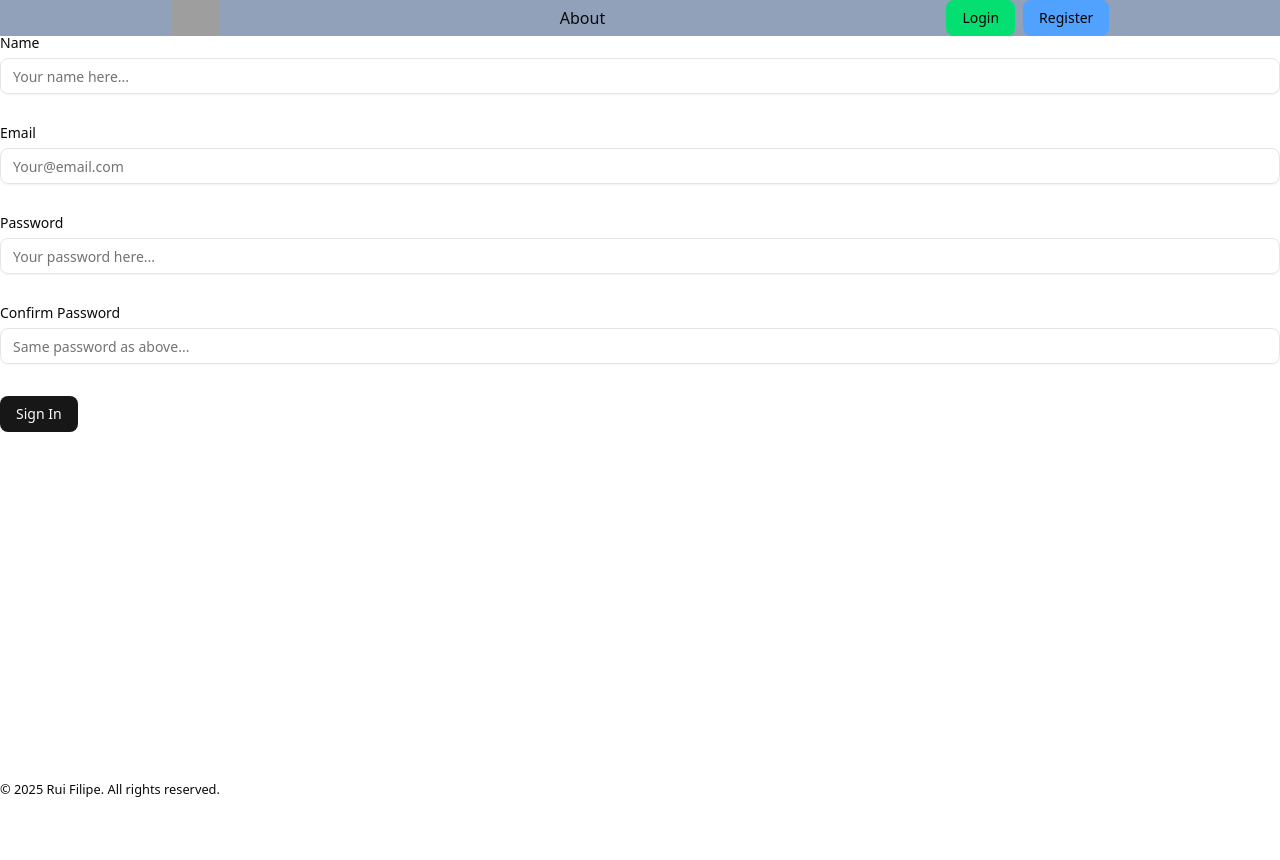
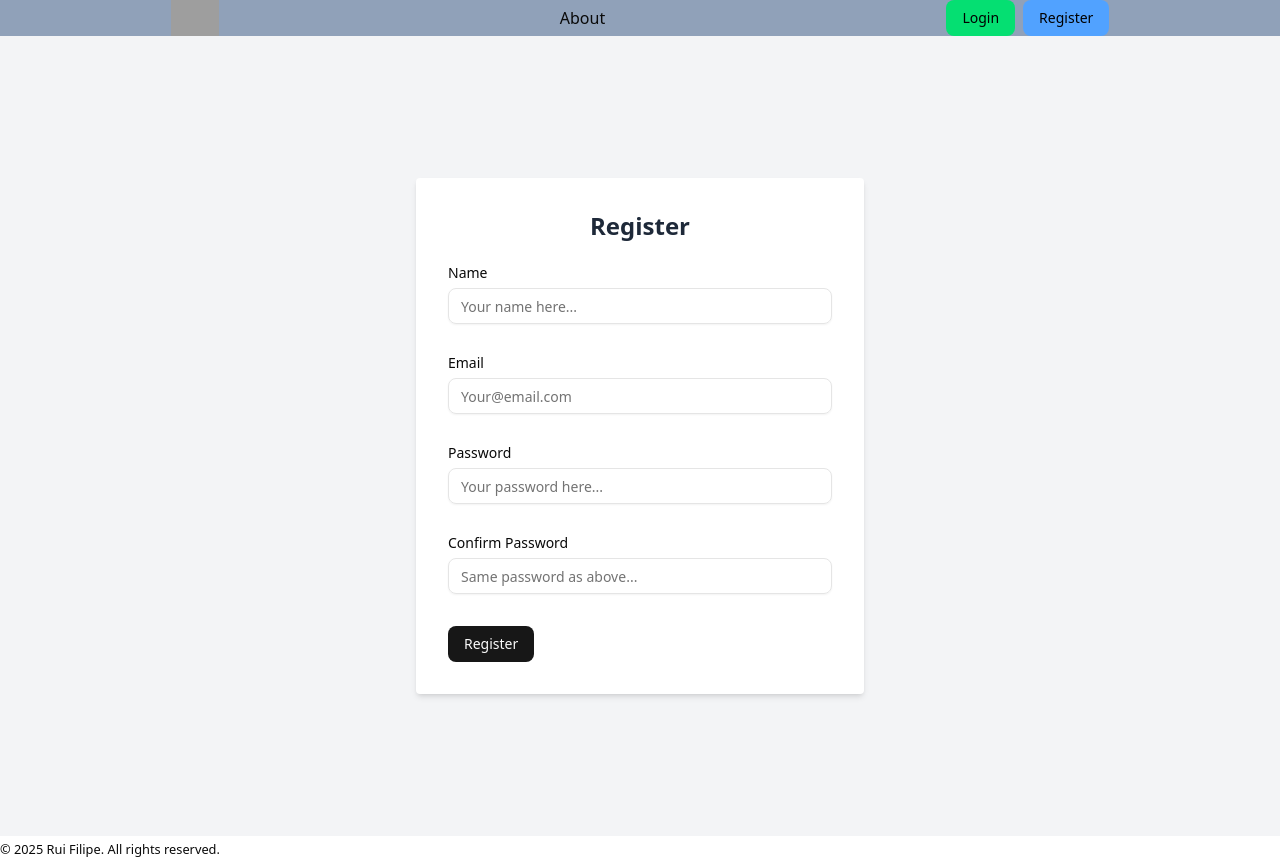
Before and after one commit to RuiMNFilipe/kanban_board, a Next.js app: page /register in a window 1280 px wide. Before the commit the page ends 800 px from the top, so only its background shows below. Built offline with nearby package versions, Linux system fonts and the light colour scheme; no server answers; grey boxes are pictures that could not be loaded.

Commit message:
Refactor Login and Register Pages into a single reusable component

```diff
--- /dev/null
+++ b/app/(auth)/login/page.tsx
@@ -0,0 +1,5 @@
+import AuthPage from "@/components/AuthPage";
+
+export default function LoginPage() {
+  return <AuthPage type="login" />;
+}
--- /dev/null
+++ b/app/(auth)/register/page.tsx
@@ -0,0 +1,5 @@
+import AuthPage from "@/components/AuthPage";
+
+export default function RegisterPage() {
+  return <AuthPage type="register" />;
+}
--- a/app/login/page.tsx
+++ /dev/null
@@ -1,75 +0,0 @@
-"use client";
-
-import { loginAction } from "@/actions/authentication";
-import { AuthForm } from "@/components/AuthForm";
-import { signInSchema } from "@/lib/zod";
-import { zodResolver } from "@hookform/resolvers/zod";
-import { useRouter } from "next/navigation";
-import { useForm } from "react-hook-form";
-import { z } from "zod";
-
-export default function LoginPage() {
-  const router = useRouter();
-
-  const signInForm = useForm<z.infer<typeof signInSchema>>({
-    resolver: zodResolver(signInSchema),
-    defaultValues: {
-      email: "",
-      password: "",
-    },
-  });
-
-  async function onSubmit(values: z.infer<typeof signInSchema>) {
-    const formData = new FormData();
-    formData.append("email", values.email);
-    formData.append("password", values.password);
-
-    try {
-      const result = await loginAction(formData);
-
-      if (result?.success) {
-        router.push("/");
-      } else {
-        if (result?.error === "CredentialsSignin") {
-          signInForm.setError("root.invalidCredentials", {
-            message:
-              "Invalid credentials. Don't have an account? Please, register.",
-            type: "valueAsNumber",
-          });
-        } else {
-          signInForm.setError("root.serverError", {
-            message: "An error occurred. Please try again.",
-          });
-        }
-      }
-    } catch (error) {
-      signInForm.setError("root.serverError", {
-        message: "An unexpected error occurred. Please try again.",
-      });
-    }
-  }
-
-  return (
-    <AuthForm
-      schema={signInSchema}
-      form={signInForm}
-      fields={[
-        {
-          name: "email",
-          label: "Email",
-          type: "email",
-          placeholder: "Your@email.com",
-        },
-        {
-          name: "password",
-          label: "Password",
-          type: "password",
-          placeholder: "Your password here...",
-        },
-      ]}
-      onSubmit={onSubmit}
-      submitLabel="Sign In"
-      defaultValues={{ email: "", password: "" }}
-    />
-  );
-}
--- a/app/register/page.tsx
+++ /dev/null
@@ -1,91 +0,0 @@
-"use client";
-
-import { registerAction } from "@/actions/authentication";
-import { AuthForm } from "@/components/AuthForm";
-import { registerSchema } from "@/lib/zod";
-import { zodResolver } from "@hookform/resolvers/zod";
-import { useRouter } from "next/navigation";
-import { useForm } from "react-hook-form";
-import { z } from "zod";
-
-export default function RegisterPage() {
-  const router = useRouter();
-
-  const registerForm = useForm<z.infer<typeof registerSchema>>({
-    resolver: zodResolver(registerSchema),
-    defaultValues: {
-      name: "",
-      email: "",
-      password: "",
-      cPassword: "",
-    },
-  });
-
-  async function onSubmit(values: z.infer<typeof registerSchema>) {
-    const formData = new FormData();
-    formData.append("email", values.email);
-    formData.append("password", values.password);
-    formData.append("cPassword", values.cPassword);
-    formData.append("name", values.name);
-
-    try {
-      const result = await registerAction(formData);
-
-      if (result?.success) {
-        router.push("/");
-      } else {
-        if (result?.error === "CredentialsSignin") {
-          registerForm.setError("root.invalidCredentials", {
-            message:
-              "Invalid credentials. Don't have an account? Please, register.",
-            type: "valueAsNumber",
-          });
-        } else {
-          registerForm.setError("root.serverError", {
-            message: "An error occurred. Please try again.",
-          });
-        }
-      }
-    } catch (error) {
-      registerForm.setError("root.serverError", {
-        message: "An unexpected error occurred. Please try again.",
-      });
-    }
-  }
-
-  return (
-    <AuthForm
-      schema={registerSchema}
-      form={registerForm}
-      fields={[
-        {
-          name: "name",
-          label: "Name",
-          type: "text",
-          placeholder: "Your name here...",
-        },
-        {
-          name: "email",
-          label: "Email",
-          type: "email",
-          placeholder: "Your@email.com",
-        },
-        {
-          name: "password",
-          label: "Password",
-          type: "password",
-          placeholder: "Your password here...",
-        },
-        {
-          name: "cPassword",
-          label: "Confirm Password",
-          type: "password",
-          placeholder: "Same password as above...",
-        },
-      ]}
-      onSubmit={onSubmit}
-      submitLabel="Sign In"
-      defaultValues={{ email: "", password: "" }}
-    />
-  );
-}
--- a/components/AuthForm.tsx
+++ b/components/AuthForm.tsx
@@ -13,18 +13,7 @@ import { Input } from "./ui/input";
 import { Button } from "./ui/button";
 import { InputHTMLAttributes } from "react";
 import { DefaultValues, UseFormReturn } from "react-hook-form";
-
-// Type that accepts either a ZodObject or a ZodEffects wrapping a ZodObject
-type ValidFormSchema =
-  | ZodObject<any, any, any, any>
-  | ZodEffects<ZodObject<any, any, any, any>>;
-
-type FieldConfig<T extends ValidFormSchema> = {
-  name: keyof T & string;
-  type: InputHTMLAttributes<HTMLInputElement>["type"];
-  label: string;
-  placeholder?: string;
-};
+import { FieldConfig, ValidFormSchema } from "@/types";
 
 type AuthFormProps<TSchema extends ValidFormSchema> = {
   schema: TSchema;
--- /dev/null
+++ b/components/AuthPage.tsx
@@ -0,0 +1,128 @@
+"use client";
+
+import { loginAction, registerAction } from "@/actions/authentication";
+import { registerSchema, signInSchema } from "@/lib/zod";
+import { zodResolver } from "@hookform/resolvers/zod";
+import { useRouter } from "next/navigation";
+import { useForm } from "react-hook-form";
+import { z } from "zod";
+import { AuthForm } from "./AuthForm";
+import { FieldConfig } from "@/types";
+
+type AuthPageProps = {
+  type: "login" | "register";
+};
+
+export default function AuthPage({ type }: AuthPageProps) {
+  const router = useRouter();
+
+  const schema = type === "login" ? signInSchema : registerSchema;
+
+  const form = useForm<z.infer<typeof schema>>({
+    resolver: zodResolver(schema),
+    defaultValues: {
+      email: "",
+      password: "",
+      ...(type === "register" && { name: "", cPassword: "" }),
+    },
+  });
+
+  async function onSubmit(values: z.infer<typeof schema>) {
+    const formData = new FormData();
+    for (const [key, value] of Object.entries(values)) {
+      formData.append(key, value);
+    }
+
+    try {
+      const action = type === "login" ? loginAction : registerAction;
+      const result = await action(formData);
+
+      if (result.success) {
+        router.push("/");
+      } else {
+        if (result.error === "CredentialsSignin") {
+          form.setError("root.invalidCredentials", {
+            message:
+              "Invalid credentials. Don't have an account? Please, register.",
+            type: "valueAsNumber",
+          });
+        } else {
+          form.setError("root.serverError", {
+            message: "An error occurred. Please, try again later.",
+          });
+        }
+      }
+    } catch (error) {
+      form.setError("root.serverError", {
+        message: "An unexpected error occurred. Please, try again later.",
+      });
+    }
+  }
+
+  const fields: FieldConfig<z.infer<typeof schema>>[] =
+    type === "login"
+      ? [
+          {
+            name: "email",
+            label: "Email",
+            type: "email",
+            placeholder: "Your@email.com",
+          },
+          {
+            name: "password",
+            label: "Password",
+            type: "password",
+            placeholder: "Your password here...",
+          },
+        ]
+      : [
+          {
+            name: "name",
+            label: "Name",
+            type: "text",
+            placeholder: "Your name here...",
+          },
+          {
+            name: "email",
+            label: "Email",
+            type: "email",
+            placeholder: "Your@email.com",
+          },
+          {
+            name: "password",
+            label: "Password",
+            type: "password",
+            placeholder: "Your password here...",
+          },
+          {
+            name: "cPassword",
+            label: "Confirm Password",
+            type: "password",
+            placeholder: "Same password as above...",
+          },
+        ].map((field) => ({
+          ...field,
+          name: field.name as keyof z.infer<typeof schema>,
+        }));
+
+  const title = type === "login" ? "Sign in" : "Register";
+  const submitLabel = type === "login" ? "Sign In" : "Register";
+
+  return (
+    <div className="flex items-center justify-center min-h-screen bg-gray-100">
+      <div className="bg-white p-8 rounded shadow-md w-full max-w-md">
+        <h2 className="text-2xl font-semibold mb-6 text-center text-gray-800">
+          {title}
+        </h2>
+        <AuthForm
+          schema={schema}
+          form={form}
+          fields={fields}
+          onSubmit={onSubmit}
+          submitLabel={submitLabel}
+          defaultValues={{ email: "", password: "" }}
+        />
+      </div>
+    </div>
+  );
+}
--- /dev/null
+++ b/types.d.ts
@@ -0,0 +1,11 @@
+// Type that accepts either a ZodObject or a ZodEffects wrapping a ZodObject
+export type ValidFormSchema =
+  | ZodObject<any, any, any, any>
+  | ZodEffects<ZodObject<any, any, any, any>>;
+
+export type FieldConfig<T extends ValidFormSchema> = {
+  name: keyof T & string;
+  type: InputHTMLAttributes<HTMLInputElement>["type"];
+  label: string;
+  placeholder?: string;
+};
```
